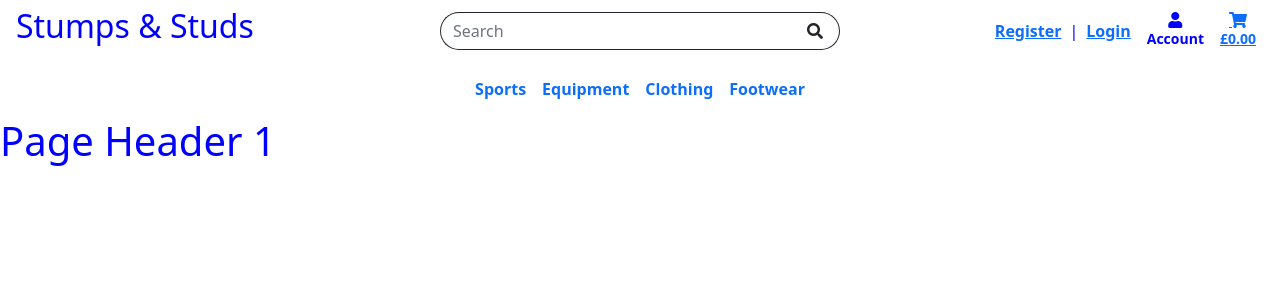
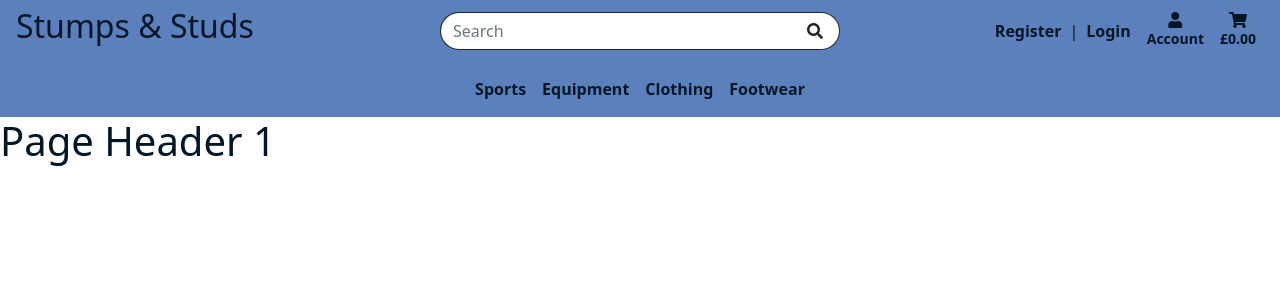
Before and after one commit to LukeGarnham/Stumps-and-Studs-MS4, a Django app: page / in a window 1280 px wide. Shown: the top 300 px of the page. Run offline with Django 3.2, Linux system fonts and the light colour scheme.

Commit message:
Apply some initial style to header and navbar.

```diff
--- a/static/css/base.css
+++ b/static/css/base.css
@@ -1,3 +1,26 @@
 body {
-    color: blue;
+    color: #011627;
 }
+
+header {
+    background-color: #5C80BC;
+}
+
+a {
+    text-decoration: none;
+    color: #011627;
+}
+
+.blue-hover:hover,a:hover {
+    color: #fff;
+}
+
+.nav-toggle-button {
+    padding: .25rem .75rem;
+    font-size: 1.25rem;
+    line-height: 1;
+    background-color: transparent;
+    border: 1px solid transparent;
+    border-radius: .25rem;
+    transition: box-shadow .15s ease-in-out;
+}
```
